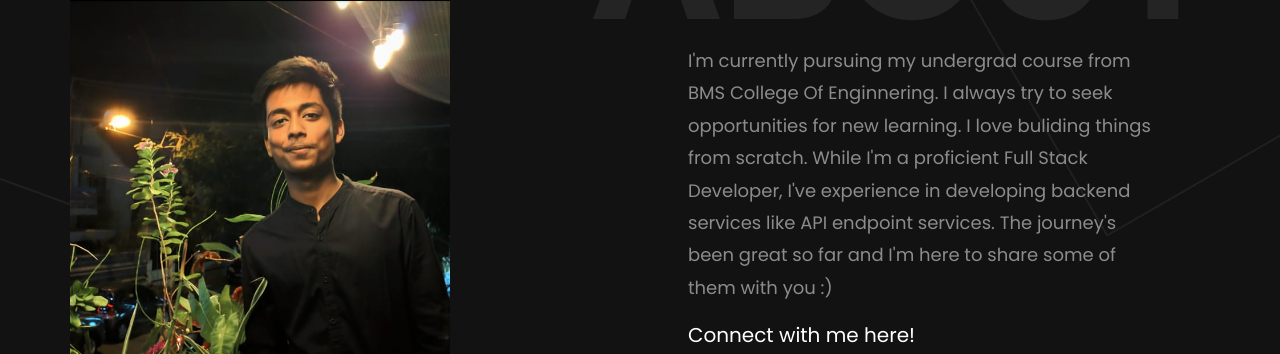
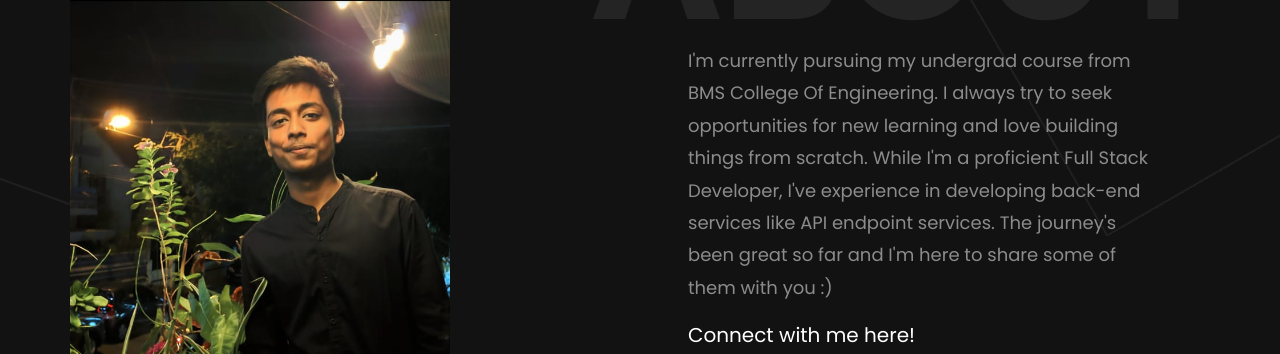
Before and after one commit to saurabh-agarwal10/portfolio.github.io, a plain HTML site: page about.html in a window 1280 px wide. Shown: the part 273-627 px from the top of the page. Drawn offline with Linux system fonts and the light colour scheme; some packages are replaced by stand-ins of ours; no server answers; files whose address does not match are found by name.

Commit message:
Update about.html

```diff
--- a/about.html
+++ b/about.html
@@ -79,7 +79,7 @@
                 <h1 class="bold-text">About</h1>
                 <div class="p-5">
                   <h2 class="mb-5">Hi! I'm Saurabh Agarwal</h2>
-                  <p>I'm currently pursuing my undergrad course from BMS College Of Enginnering. I always try to seek opportunities for new learning. I love buliding things from scratch. While I'm a proficient Full Stack Developer, I've experience in developing backend services like API endpoint services. The journey's been great so far and I'm here to share some of them with you :)</p>
+                  <p>I'm currently pursuing my undergrad course from BMS College Of Engineering. I always try to seek opportunities for new learning and love building things from scratch. While I'm a proficient Full Stack Developer, I've experience in developing back-end services like API endpoint services. The journey's been great so far and I'm here to share some of them with you :)</p>
 
 
                   <h5>Connect with me here!</h5>
```
